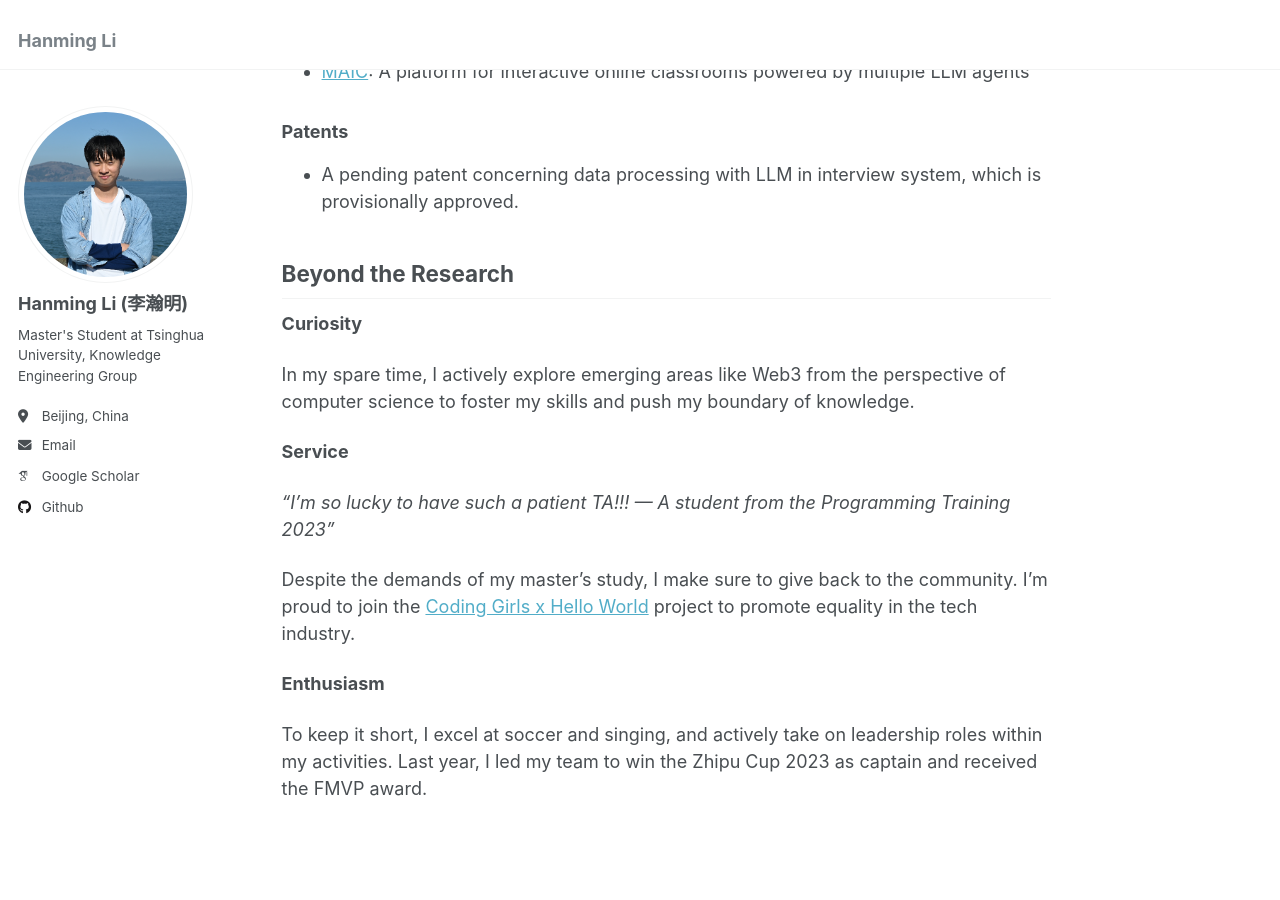
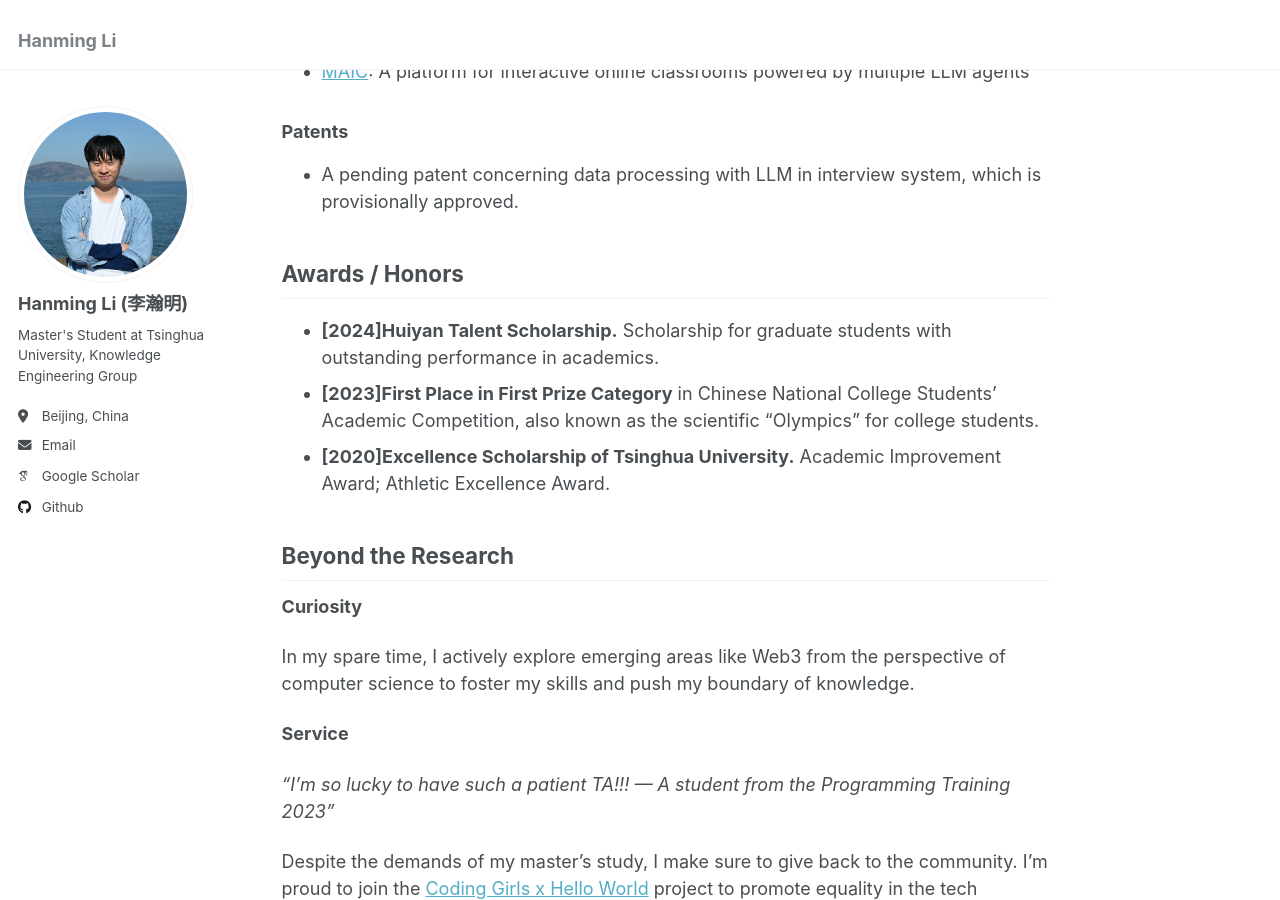
Before and after one commit to HwHunter/HwHunter.github.io, a Jekyll site: the page built from _pages/about.md, in a window 1280 px wide and 900 px high, scrolled down 810 px. Built offline with Jekyll 4.4.1, drawn with Linux system fonts in a browser that asks for light colours; some web fonts are replaced.

Commit message:
Add awards.

```diff
--- a/_pages/about.md
+++ b/_pages/about.md
@@ -26,6 +26,12 @@ My research aims to integrate foundation models to address key challenges in sys
 ### Patents
 - A pending patent concerning data processing with LLM in interview system, which is provisionally approved.
 
+Awards / Honors
+------
+- **[2024]Huiyan Talent Scholarship.** Scholarship for graduate students with outstanding performance in academics.
+- **[2023]First Place in First Prize Category** in Chinese National College Students' Academic Competition, also known as the scientific "Olympics" for college students.
+- **[2020]Excellence Scholarship of Tsinghua University.** Academic Improvement Award; Athletic Excellence Award.
+
 Beyond the Research
 ------
 
```
